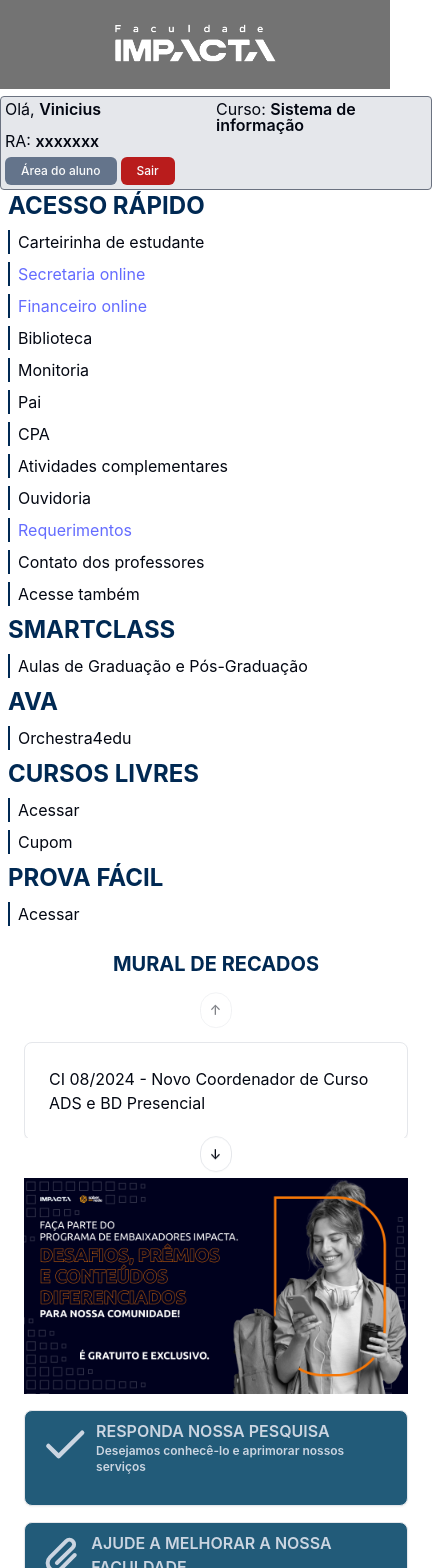
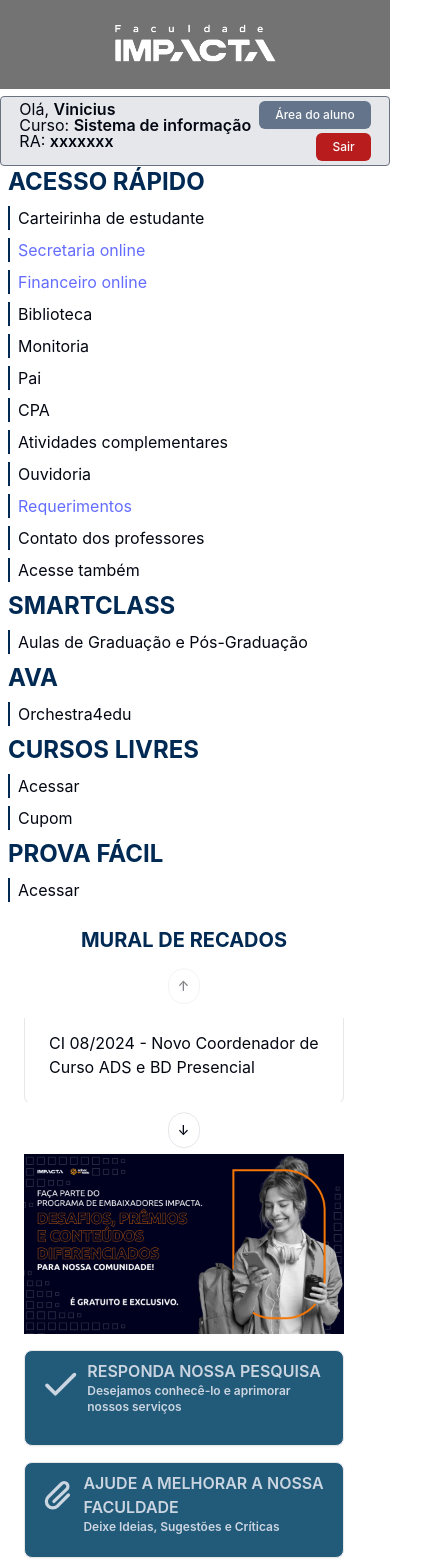
Before and after one commit to ByMota/tcc-impacta, a React (Vite) app: page /aluno in a window 390 px wide. Shown: the top 1568 px of the page, 432 px wide, since content can reach past the window. Built offline with nearby package versions, Linux system fonts and the light colour scheme.

Commit message:
Adjuste responsive

```diff
--- a/src/components/userInfo.tsx
+++ b/src/components/userInfo.tsx
@@ -9,11 +9,11 @@ export function UserInfo(){
   <main className="mt-24 md:mr-1 flex flex-col gap-2" style={{fontSize: `${fontSize}px`}}>
     <section>
       <div
-        className="sm:float-end flex flex-col sm:flex-row justify-center sm:items-center p-1 bg-gray-200 rounded-sm text-xs gap-2 border border-solid border-gray-500 "
+        className="sm:float-end flex flex-row justify-center sm:items-center p-1 bg-gray-200 rounded-sm text-xs gap-2 border border-solid border-gray-500 "
         style={{ fontSize: `${fontSize}px` }}
       >
         <FaUserGraduate className="hidden md:block md:w-10 md:h-10" />
-        <div className="grid grid-cols-2">
+        <div className="sm:grid grid-cols-2">
           <p className="col-span-1">
             Olá, <span className="font-semibold">Vinicius</span>
           </p>
@@ -24,7 +24,7 @@ export function UserInfo(){
             RA: <span className="font-semibold">xxxxxxx</span>
           </p>
         </div>
-        <div className="flex gap-1">
+        <div className="flex flex-col items-end sm:flex-row gap-1">
           <NavLink to="/aluno">
             <Button className="h-7 bg-slate-500 border-none text-xs">
               Área do aluno
--- a/src/pages/AlunoDefault.tsx
+++ b/src/pages/AlunoDefault.tsx
@@ -25,14 +25,13 @@ export default function AlunoDefault() {
           <UserInfo />
           <section className="px-2 sm:px-5 pb-4 flex flex-col md:flex-row md:justify-center w-full">
             <AsideMenu/>
-            <div className="p-4 grid gap-4 sm:gap-2 w-full lg:grid-cols-3 lg:grid-rows-[25rem_6rem_6rem]">
-              {/* Mural de recados */}
+            <div className="w-[20rem] p-4 grid gap-4 sm:gap-2 sm:w-full lg:grid-cols-3 lg:grid-rows-[25rem_6rem_6rem]">
               <div className="flex flex-col gap-16 lg:gap-14 lg:col-span-1">
                 <h4 className="uppercase text-[#002953] text-xl sm:text-2xl font-bold text-center lg:text-left">
                   Mural de recados
                 </h4>
-                <Carousel orientation="vertical" className="mb-10 lg:col-span-1 h-[80px] md:h-[200px] ">
-                  <CarouselContent className="-mt-1 h-[100px] md:h-[200px]">
+                <Carousel orientation="vertical" className="mb-10 lg:col-span-1 h-[80px] w-[20rem] md:w-full md:h-[200px]">
+                  <CarouselContent className="md:-mt-1 h-[100px] md:h-[200px]">
                     <CarouselItem className="pt-1 md:basis-1/2">
                       <Card>
                         <CardContent className="flex items-center justify-start p-6">
@@ -69,7 +68,7 @@ export default function AlunoDefault() {
               </div>
 
               <div className="lg:col-span-2 flex justify-center sm:mt-14 lg:justify-start">
-                <img src={banner} alt="Banner saber em rede" className="max-w-sm md:max-w-xl" />
+                <img src={banner} alt="Banner saber em rede" className="max-w-80 md:max-w-xl" />
               </div>
 
               {/* <div className="grid  gap-4 w-full sm:w-auto"> */}
```
